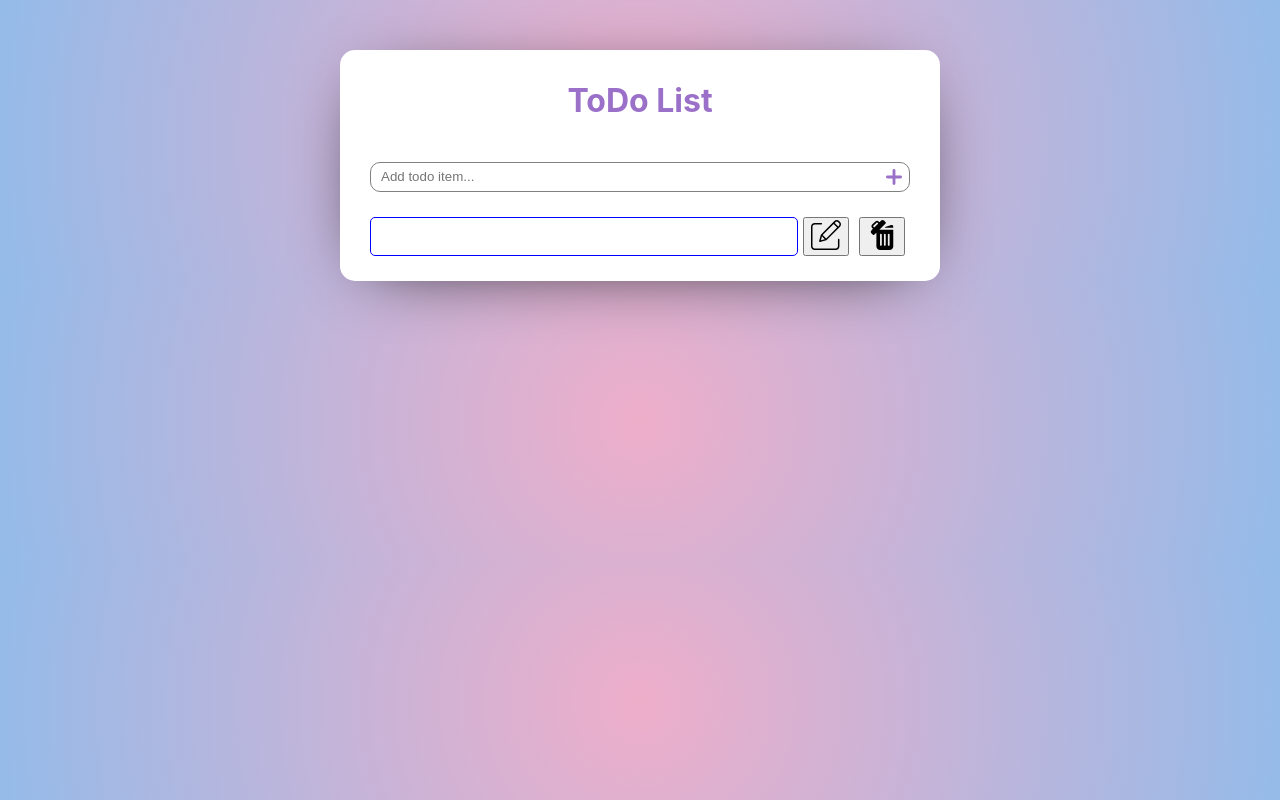
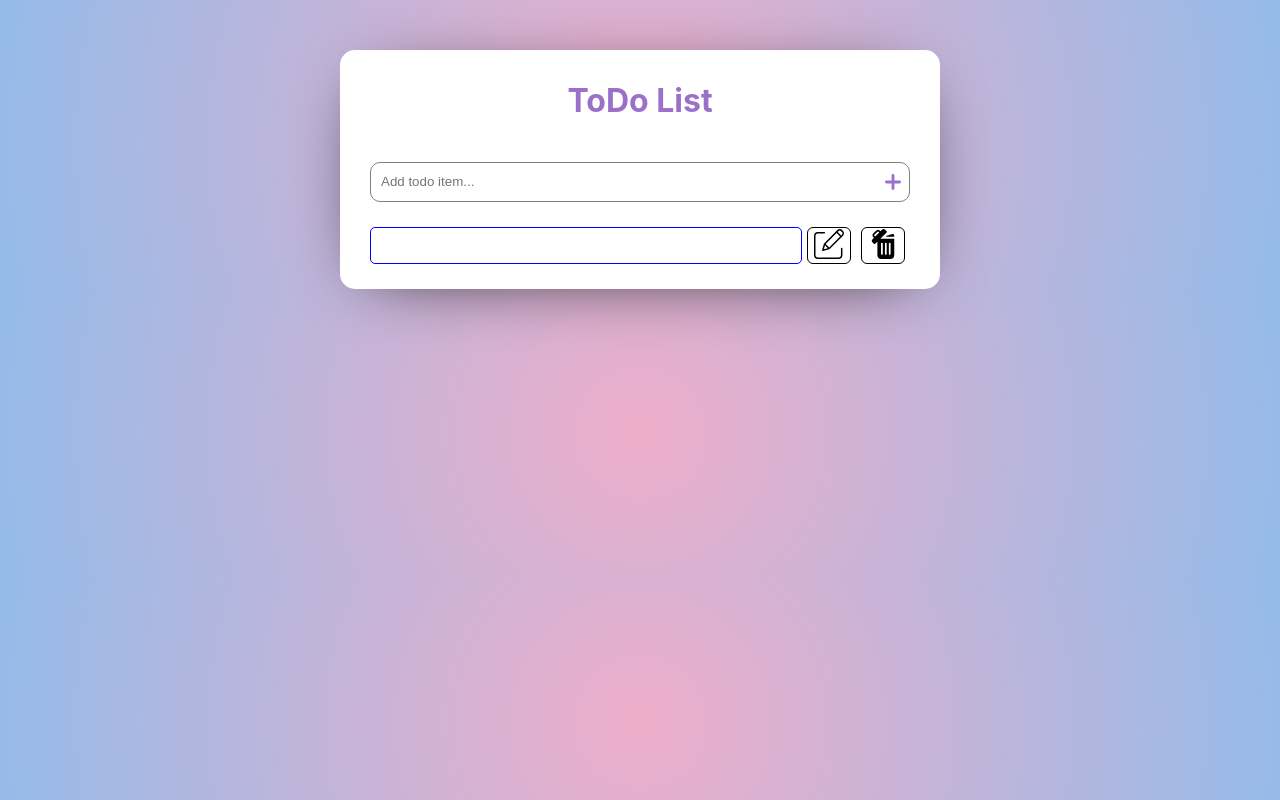
Before and after one commit to kiwi28/another-todo, a React (Create React App) app: page / in a window 1280 px wide. Both pictures are taken after a click on the icon 894 px from the left and 176 px from the top of the page. Built offline with nearby package versions, Linux system fonts and the light colour scheme.

Commit message:
QOLimprovements

```diff
--- a/src/components/Buton.jsx
+++ b/src/components/Buton.jsx
@@ -1,8 +1,8 @@
 import "../styles/Buton.css";
 
-export const Buton = ({ onClick, children }) => {
+export const Buton = ({ onClick, children, className }) => {
   return (
-    <button className="actionButton" onClick={onClick}>
+    <button className={className} onClick={onClick}>
       {children}
     </button>
   );
--- a/src/components/ListItem.jsx
+++ b/src/components/ListItem.jsx
@@ -48,16 +48,17 @@ export const ListItem = ({
           </div>
           {status && (
             <>
-              <Buton onClick={toggleEdit}>
-                <EditIcon className="actionIcon edit" />
+              <Buton onClick={toggleEdit} className="actionButton edit">
+                <EditIcon className="actionIcon" />
               </Buton>
 
               <Buton
                 onClick={() => {
                   handleClickDelete();
                 }}
+                className="actionButton delete"
               >
-                <DeleteIcon className="actionIcon delete" />
+                <DeleteIcon className="actionIcon" />
               </Buton>
             </>
           )}
--- a/src/pages/Todo.jsx
+++ b/src/pages/Todo.jsx
@@ -1,4 +1,4 @@
-import { useState } from "react";
+import { useEffect, useState } from "react";
 
 import { NewInput } from "../components/Input";
 import { ListItem } from "../components/ListItem";
@@ -6,10 +6,19 @@ import { ListItem } from "../components/ListItem";
 import "../styles/Todo.css";
 
 const generateId = () => Math.random().toString().slice(2);
+const initialState = [];
+const STORAGE_KEY = "localList";
 
 export const Todo = () => {
   const [todo, setTodo] = useState("");
-  const [listItems, setListItems] = useState([]);
+  const [listItems, setListItems] = useState(() => {
+    const localState = localStorage.getItem(STORAGE_KEY);
+    if (localState) {
+      return JSON.parse(localState);
+    }
+
+    return initialState;
+  });
 
   const handleAddItem = () => {
     setListItems([
@@ -24,7 +33,6 @@ export const Todo = () => {
       ...listItems.slice(0, idx),
       {
         ...listItems[idx],
-        value: listItems[idx].value,
         enabled: !listItems[idx].enabled,
       },
       ...listItems.slice(idx + 1, listItems.length),
@@ -45,6 +53,10 @@ export const Todo = () => {
       ...listItems.slice(idx + 1, listItems.length),
     ]);
   };
+
+  useEffect(() => {
+    localStorage.setItem(STORAGE_KEY, JSON.stringify(listItems));
+  });
 
   return (
     <div className="todo">
--- a/src/styles/App.css
+++ b/src/styles/App.css
@@ -1,38 +1,3 @@
 .App {
   text-align: center;
 }
-
-.App-logo {
-  height: 40vmin;
-  pointer-events: none;
-}
-
-@media (prefers-reduced-motion: no-preference) {
-  .App-logo {
-    animation: App-logo-spin infinite 20s linear;
-  }
-}
-
-.App-header {
-  background-color: #282c34;
-  min-height: 100vh;
-  display: flex;
-  flex-direction: column;
-  align-items: center;
-  justify-content: center;
-  font-size: calc(10px + 2vmin);
-  color: white;
-}
-
-.App-link {
-  color: #61dafb;
-}
-
-@keyframes App-logo-spin {
-  from {
-    transform: rotate(0deg);
-  }
-  to {
-    transform: rotate(360deg);
-  }
-}
--- a/src/styles/Buton.css
+++ b/src/styles/Buton.css
@@ -1,5 +1,8 @@
 .actionButton {
   margin: 5px 5px;
+  border: 1px solid black;
+  border-radius: 6px;
+  background-color: white;
 }
 
 .actionIcon {
@@ -7,12 +10,13 @@
   height: 30px;
 }
 
-.actionIcon:hover {
-  border-radius: 10px;
+.delete,
+.edit {
+  transition: all 0.5s;
 }
 
 .delete:hover {
-  background-color: red;
+  background-color: #ce1919;
 }
 
 .edit:hover {
--- a/src/styles/Input.css
+++ b/src/styles/Input.css
@@ -9,12 +9,13 @@
   display: block;
   box-sizing: border-box;
   width: 100%;
-  height: 30px;
+  height: 40px;
   border-radius: 10px;
   border: 1px solid grey;
 }
+
 .input:focus {
-  border: 2px solid green;
+  border: 2px solid #9a70c9;
 }
 
 .img {
@@ -22,9 +23,9 @@
   height: 16px;
   fill: #9a70c9;
   position: absolute;
-  right: 1px;
-  top: 5px;
+  right: 2px;
+  top: 10px;
   background-color: white;
   padding: 2px 7px;
-  border-radius: 10px;
+  border-radius: 3px;
 }
--- a/src/styles/ListItem.css
+++ b/src/styles/ListItem.css
@@ -1,6 +1,6 @@
 .listItemEnabled {
   border: 1px solid blue;
-  padding: 5px 20px;
+  padding: 7px 20px;
   margin: 5px 0;
   border-radius: 5px;
   cursor: pointer;
@@ -10,7 +10,7 @@
 
 .listItemDisabled {
   border: 1px solid lightgray;
-  padding: 5px 20px;
+  padding: 7px 20px;
   margin: 5px 0;
   border-radius: 5px;
   cursor: pointer;
--- a/src/styles/Todo.css
+++ b/src/styles/Todo.css
@@ -29,3 +29,9 @@
   flex-direction: column;
   align-items: center;
 }
+
+@media only screen and (orientation: portrait) and (max-device-width: 70em) {
+  .todo {
+    width: 95vw;
+  }
+}
```
